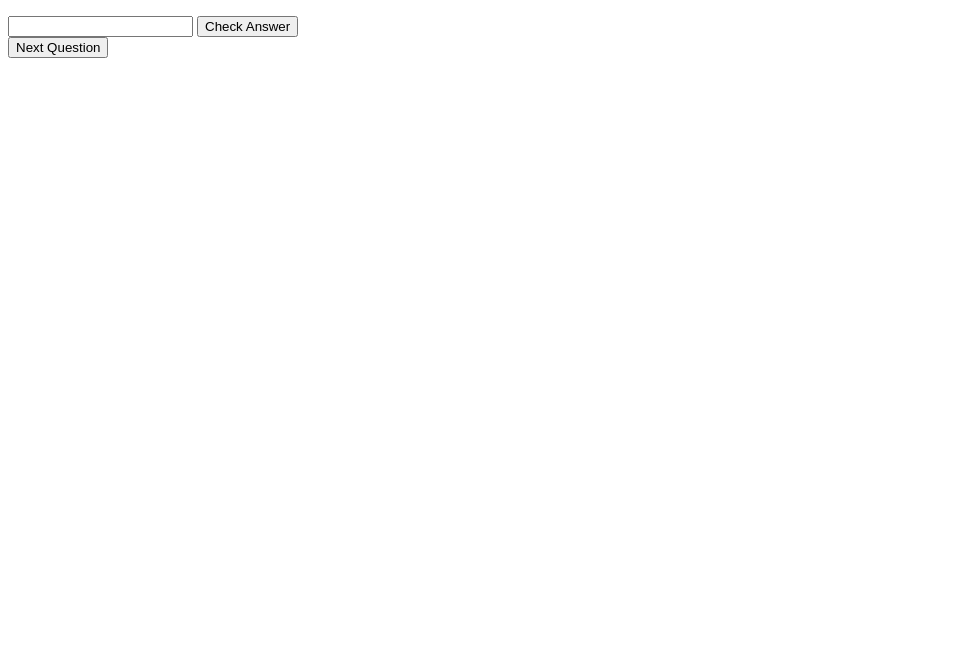
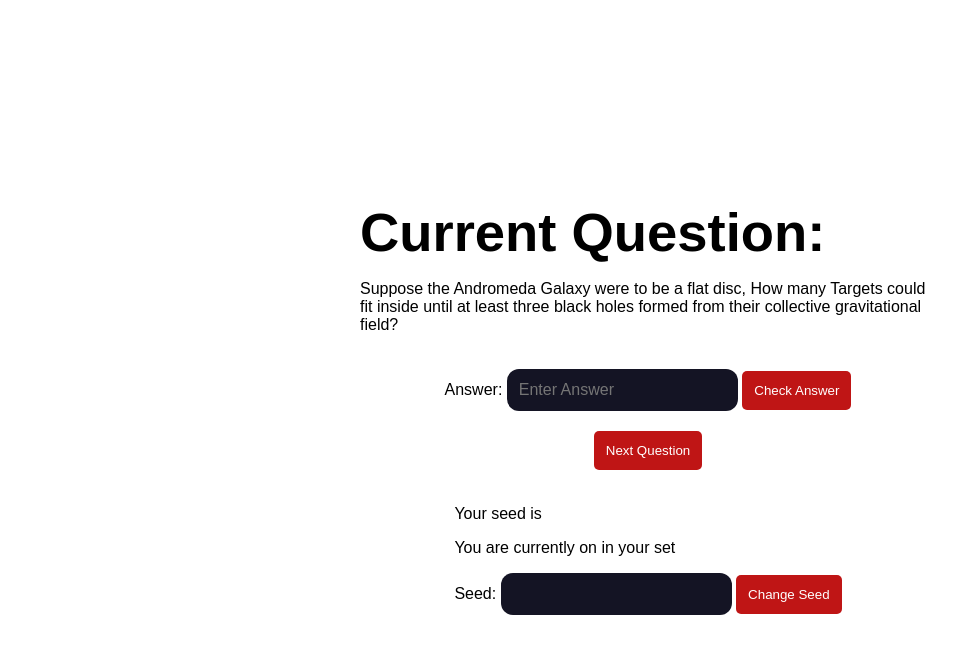
Before and after one commit to u1teriormotives/physics-quizzes, a website: page public/index.html in a window 1280 px wide. Shown: the whole page, without its empty margins (0-980 px from the left). Drawn offline with Linux system fonts and the light colour scheme.

Commit message:
ui stuff; removal of unnecessary debug in server

```diff
--- a/index.js
+++ b/index.js
@@ -18,7 +18,6 @@ const questions = {};
       const p = path.join(questionsPath, f);
       try {
         const data = await fs.promises.readFile(p, "utf8");
-        console.log(data);
         q.push(data);
       } catch (error) {
         console.error(error);
--- a/public/css/OSJ6NEUYPuMxx8lkyBtmCWhuVOLQTg.css
+++ b/public/css/OSJ6NEUYPuMxx8lkyBtmCWhuVOLQTg.css
@@ -1,13 +1,66 @@
 :root {
   --background-color: #fff;
+  --text-color: #000;
+}
+:root {
+  --default-font: Arial, helvetica, sans-serif;
+  --button-color: #bf1515;
+  --button-hover-color: #711d1d;
+  --button-text-color: #fff;
+  --input-background-color: #141424;
+  --input-text-color: #fff;
 }
 
 @media (prefers-color-scheme: dark) {
   :root {
     --background-color: #081020;
+    --text-color: #fff;
   }
 }
 
 body {
+  align-items: center;
   background-color: var(--background-color);
+  color: var(--text-color);
+  display: flex;
+  flex-direction: column;
+  font-family: var(--default-font);
+  height: 100vh;
+  gap: 1.2rem;
+  justify-content: center;
+  overflow: hidden;
+  width: 100vw;
 }
+
+div#question {
+  width: 45vw;
+}
+span.q {
+  font-size: 3.4rem;
+  font-weight: bold;
+}
+
+input[type="text"],
+input[type="number"] {
+  background-color: var(--input-background-color);
+  border: none;
+  border-radius: 12px;
+  color: var(--input-text-color);
+  font-size: 12pt;
+  padding: 12px;
+}
+
+input[type="submit"],
+button[type="button"] {
+  background-color: var(--button-color);
+  border: none;
+  border-radius: 5px;
+  color: var(--button-text-color);
+  padding: 12px;
+  transition: background 0.25s ease;
+}
+input[type="submit"]:hover,
+button[type="button"]:hover {
+  background-color: var(--button-hover-color);
+  cursor: pointer;
+}
--- a/public/index.html
+++ b/public/index.html
@@ -10,12 +10,29 @@
     <link rel="stylesheet" href="./css/OSJ6NEUYPuMxx8lkyBtmCWhuVOLQTg.css" />
   </head>
   <body>
-    <p id="quest"></p>
-    <form id="form">
-      <input type="text" name="ans" id="ans" />
+    <div id="question">
+      <span class="q">Current Question&colon;</span>
+      <p id="quest">
+        Suppose the Andromeda Galaxy were to be a flat disc&comma; How many
+        Targets could fit inside until at least three black holes formed from
+        their collective gravitational field&quest;
+      </p>
+    </div>
+    <form id="formq">
+      <label for="ans">Answer&colon;</label>
+      <input type="text" name="ans" id="ans" placeholder="Enter Answer" />
       <input type="submit" value="Check Answer" />
     </form>
     <button type="button" id="next">Next Question</button>
+    <form id="seeding">
+      <div id="h">
+        <p>Your seed is <span id="seed"></span></p>
+        <p>You are currently on <span id="questnum"></span> in your set</p>
+      </div>
+      <label for="seed">Seed&colon;</label>
+      <input type="number" name="seed" id="setseed" />
+      <input type="submit" value="Change Seed" />
+    </form>
 
     <script src="./js/oy_6buXH7Q7ckmbmD3W8ZKN7A7=OZf.js"></script>
   </body>
```
